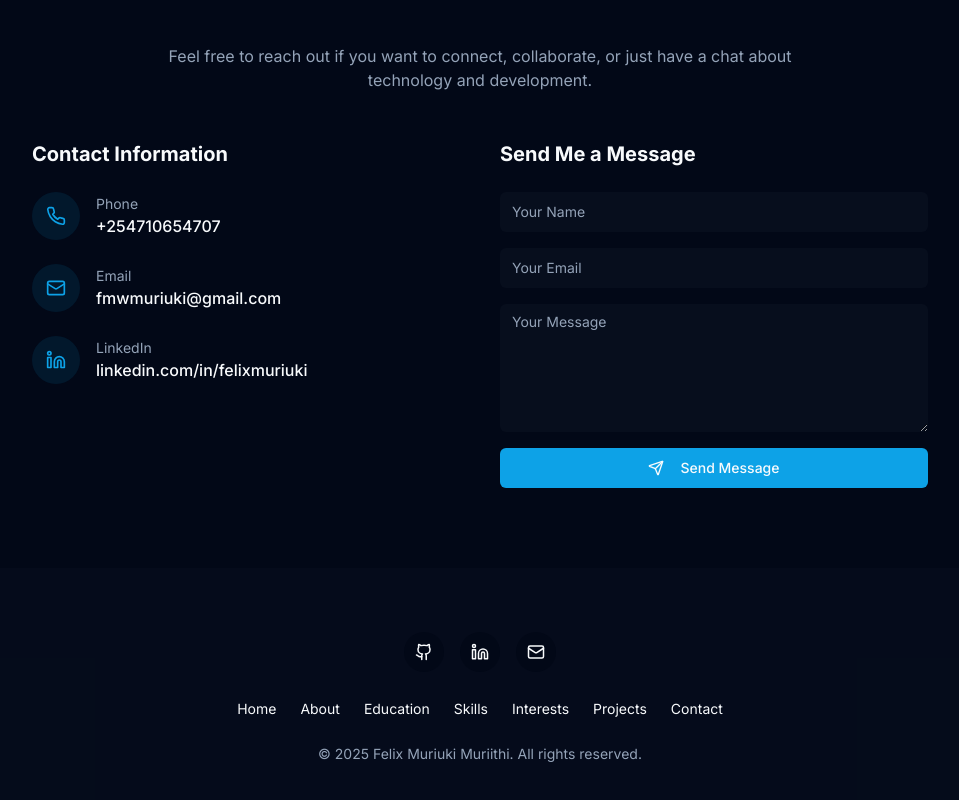
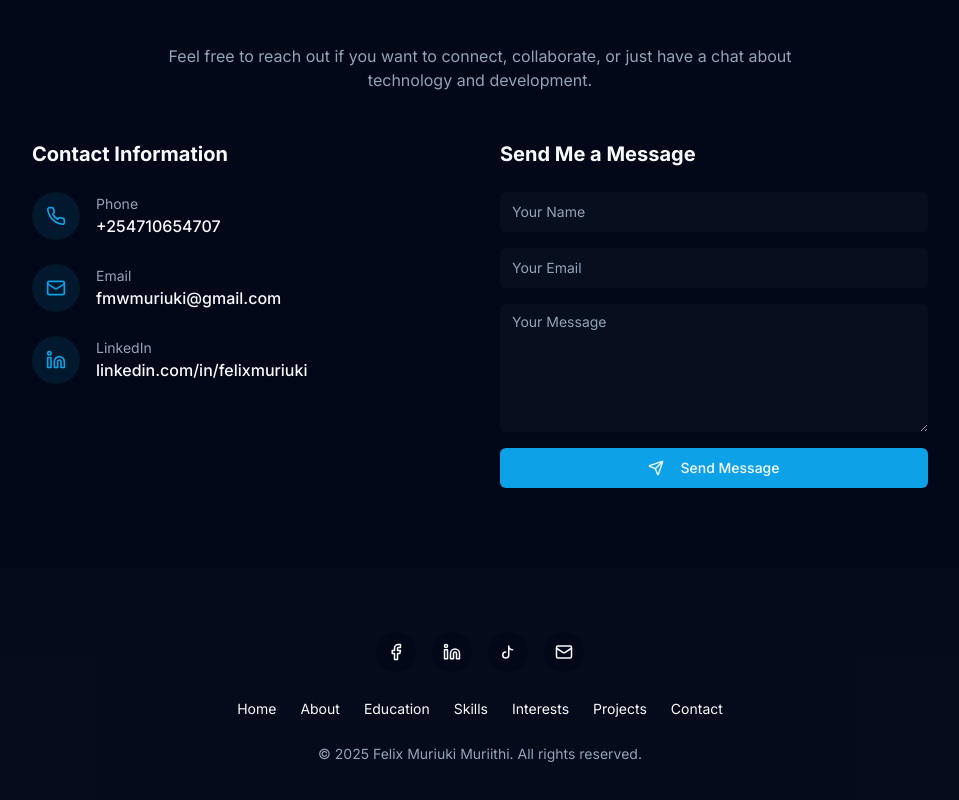
Before and after one commit to Fmmuriuki/muriuki-muriithi-portfolio-site, a React (Vite) app: page / in a window 1280 px wide. Shown: the part 5947-6747 px from the top of the page, without its empty margins (160-1119 px from the left). Built offline with nearby package versions, Linux system fonts and the light colour scheme.

Commit message:
feat: Add social media links to footer
Adds links to Facebook, LinkedIn, and TikTok in the footer.

```diff
--- a/src/components/Footer.tsx
+++ b/src/components/Footer.tsx
@@ -1,4 +1,5 @@
-import { Github, Linkedin, Mail } from "lucide-react";
+
+import { Facebook, Github, Linkedin, Mail, TiktokIcon } from "lucide-react";
 
 export function Footer() {
   const currentYear = new Date().getFullYear();
@@ -11,24 +12,49 @@ export function Footer() {
 
           <div className="flex items-center gap-4 mb-6">
             <a
-              href="https://github.com"
+              href="https://www.facebook.com/share/18uSR2dF4n/"
               target="_blank"
               rel="noopener noreferrer"
               className="h-10 w-10 rounded-full bg-background flex items-center justify-center hover:bg-primary hover:text-white transition-colors"
+              aria-label="Visit my Facebook profile"
             >
-              <Github size={18} />
+              <Facebook size={18} />
             </a>
             <a
-              href="https://linkedin.com"
+              href="https://www.linkedin.com/in/felix-m-muriuki-05257982"
               target="_blank"
               rel="noopener noreferrer"
               className="h-10 w-10 rounded-full bg-background flex items-center justify-center hover:bg-primary hover:text-white transition-colors"
+              aria-label="Visit my LinkedIn profile"
             >
               <Linkedin size={18} />
             </a>
             <a
-               href="mailto:fmwmuriuki@gmail.com"
+              href="https://www.tiktok.com/@felix_amuray?_t=ZM-8vG8tnJcin9&_r=1"
+              target="_blank"
+              rel="noopener noreferrer"
               className="h-10 w-10 rounded-full bg-background flex items-center justify-center hover:bg-primary hover:text-white transition-colors"
+              aria-label="Visit my TikTok profile"
+            >
+              <svg
+                xmlns="http://www.w3.org/2000/svg"
+                width="18"
+                height="18"
+                viewBox="0 0 24 24"
+                fill="none"
+                stroke="currentColor"
+                strokeWidth="2"
+                strokeLinecap="round"
+                strokeLinejoin="round"
+                className="lucide lucide-tiktok"
+              >
+                <path d="M9 12a4 4 0 1 0 4 4V4a5 5 0 0 0 5 5" />
+              </svg>
+            </a>
+            <a
+              href="mailto:fmwmuriuki@gmail.com"
+              className="h-10 w-10 rounded-full bg-background flex items-center justify-center hover:bg-primary hover:text-white transition-colors"
+              aria-label="Send me an email"
             >
               <Mail size={18} />
             </a>
```
